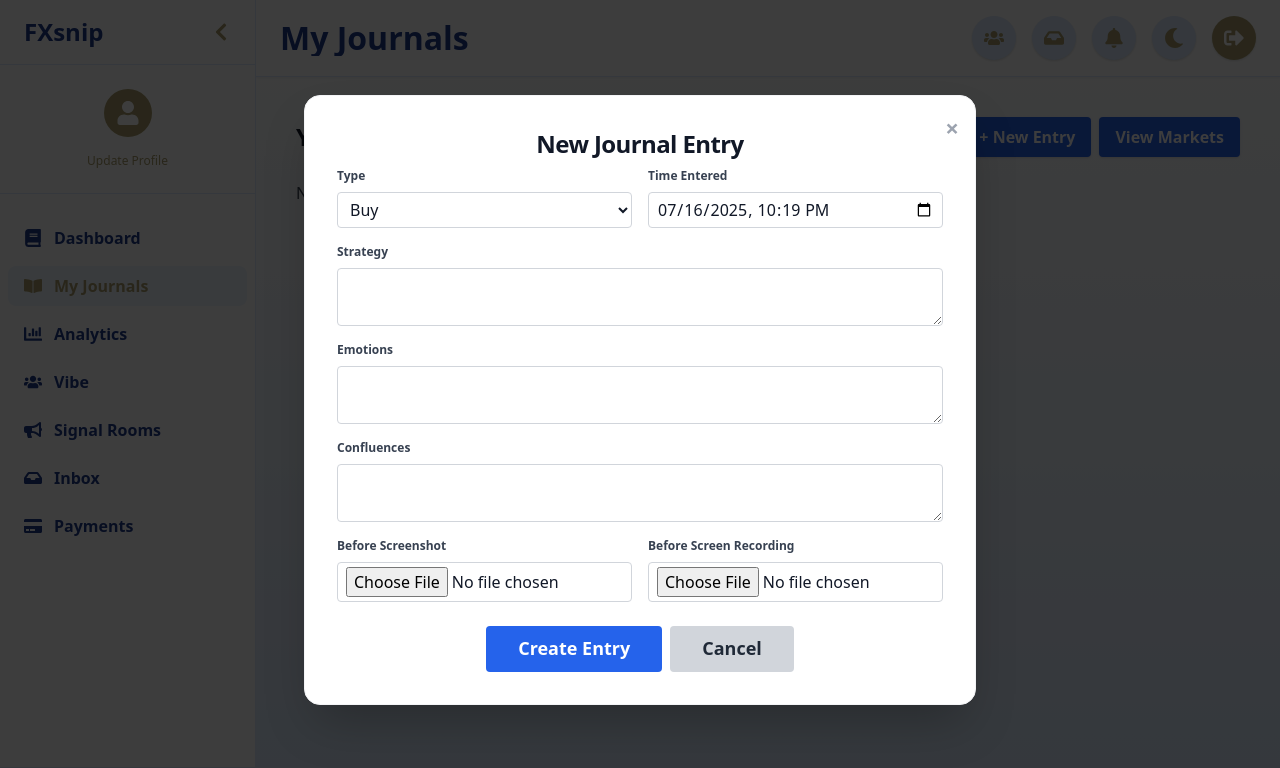
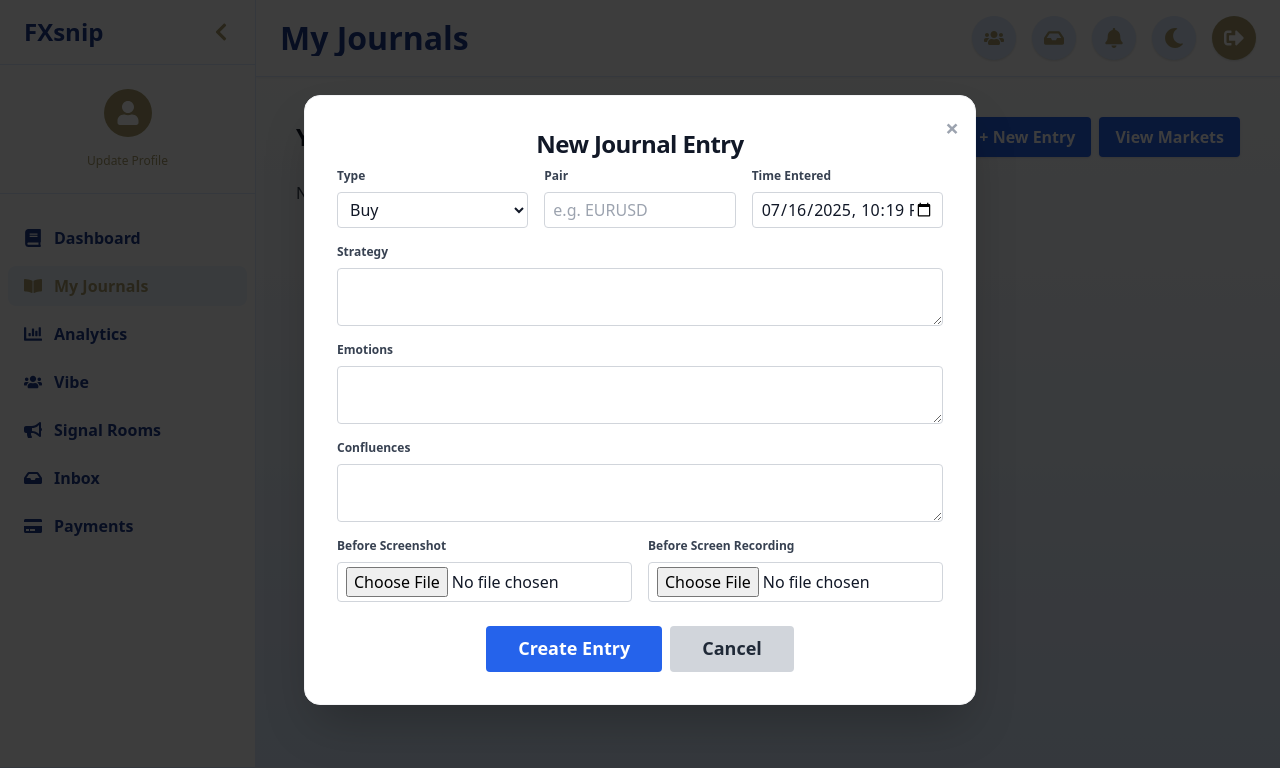
Before and after one commit to lyula/fxsnipclient, a React (Vite) app: page /dashboard/journal in a window 1280 px wide. Both pictures are taken after a click on the button "+ New Entry". Shown: the top 768 px of the page. Built offline with nearby package versions, Linux system fonts and the light colour scheme; no server answers.

Commit message:
styled the cards rendering journals

```diff
--- a/src/components/JournalBeforeModal.jsx
+++ b/src/components/JournalBeforeModal.jsx
@@ -30,7 +30,7 @@ const JournalBeforeModal = ({ open, onClose, form, onChange, onSubmit, loading,
           <h3 className="text-lg sm:text-2xl font-bold text-gray-900 dark:text-gray-100 mb-2 text-center tracking-tight">{editing ? 'Edit Entry (Before Trade)' : 'New Journal Entry'}</h3>
           {/* Only one modal header and close button should exist. Remove duplicate. */}
           <form onSubmit={onSubmit} className="flex flex-col gap-4 w-full">
-            <div className="grid grid-cols-1 sm:grid-cols-2 gap-4 w-full">
+            <div className="grid grid-cols-1 sm:grid-cols-3 gap-4 w-full">
               <div className="flex flex-col gap-2">
                 <label className="text-xs font-semibold text-gray-700 dark:text-gray-200">Type</label>
                 <select
@@ -43,6 +43,18 @@ const JournalBeforeModal = ({ open, onClose, form, onChange, onSubmit, loading,
                   <option value="Buy">Buy</option>
                   <option value="Sell">Sell</option>
                 </select>
+              </div>
+              <div className="flex flex-col gap-2">
+                <label className="text-xs font-semibold text-gray-700 dark:text-gray-200">Pair</label>
+                <input
+                  type="text"
+                  name="pair"
+                  value={form.pair}
+                  onChange={onChange}
+                  className="w-full rounded border border-gray-300 dark:border-gray-600 bg-white dark:bg-gray-800 text-gray-900 dark:text-gray-100 px-2 py-1 text-base sm:text-base min-h-[32px] sm:min-h-[36px] focus:ring-2 focus:ring-blue-500 focus:outline-none transition"
+                  placeholder="e.g. EURUSD"
+                  required
+                />
               </div>
               <div className="flex flex-col gap-2">
                 <label className="text-xs font-semibold text-gray-700 dark:text-gray-200">Time Entered</label>
--- a/src/pages/dashboard/Journal.jsx
+++ b/src/pages/dashboard/Journal.jsx
@@ -37,6 +37,7 @@ function Journal() {
   const [loading, setLoading] = useState(false);
   const [creationForm, setCreationForm] = useState({
     type: "Buy",
+    pair: "",
     strategy: "",
     emotions: "",
     confluences: "",
@@ -72,6 +73,7 @@ function Journal() {
     const localDatetime = `${now.getFullYear()}-${pad(now.getMonth() + 1)}-${pad(now.getDate())}T${pad(now.getHours())}:${pad(now.getMinutes())}`;
     setCreationForm({
       type: "Buy",
+      pair: "",
       strategy: "",
       emotions: "",
       confluences: "",
@@ -109,10 +111,18 @@ function Journal() {
       timeEntered = isoWithOffset;
     }
     try {
+      // Ensure pair is trimmed and not empty
+      const trimmedPair = creationForm.pair ? creationForm.pair.trim() : "";
+      if (!trimmedPair) {
+        alert("Pair is required and cannot be empty or whitespace.");
+        setLoading(false);
+        return;
+      }
       if (editingId) {
         // Only send before fields if editing before fields
         const payload = {
           type: creationForm.type,
+          pair: trimmedPair,
           strategy: creationForm.strategy,
           emotions: creationForm.emotions,
           confluences: creationForm.confluences,
@@ -120,11 +130,13 @@ function Journal() {
           beforeScreenRecording: await buildMediaField("beforeScreenRecording", "video"),
           timeEntered,
         };
+        console.log('Submitting updateJournalEntry payload:', payload);
         await updateJournalEntry(editingId, payload);
       } else {
         // Only send before fields on creation
         const payload = {
           type: creationForm.type,
+          pair: trimmedPair,
           strategy: creationForm.strategy,
           emotions: creationForm.emotions,
           confluences: creationForm.confluences,
@@ -132,6 +144,7 @@ function Journal() {
           beforeScreenRecording: await buildMediaField("beforeScreenRecording", "video"),
           timeEntered,
         };
+        console.log('Submitting postJournalEntry payload:', payload);
         await postJournalEntry(payload);
       }
       setShowCreationModal(false);
@@ -139,6 +152,7 @@ function Journal() {
       setEditingEntry(null);
       setCreationForm({
         type: "Buy",
+        pair: "",
         strategy: "",
         emotions: "",
         confluences: "",
@@ -328,6 +342,10 @@ function Journal() {
                         className="bg-white dark:bg-gray-800 rounded-xl shadow p-4 flex flex-col gap-2"
                       >
                         <div className="flex items-center justify-between mb-2">
+                          <div className="flex items-center gap-2">
+                            {entry.pair && (
+                              <span className="text-xs font-semibold text-gray-700 dark:text-gray-200">{entry.pair}</span>
+                            )}
                             <span className={`px-2 py-1 rounded text-xs font-bold ${
                               entry.type === "Buy"
                                 ? "bg-green-100 text-green-700 dark:bg-green-900 dark:text-green-200"
@@ -335,13 +353,19 @@ function Journal() {
                             }`}>
                               {entry.type}
                             </span>
-                          <span className={`px-2 py-1 rounded text-xs font-bold ${
+                            {entry.outcome && (
+                              <span className="ml-2 text-xs font-semibold text-gray-700 dark:text-gray-200">
+                                Outcome:
+                                <span className={`ml-1 px-2 py-1 rounded text-xs font-bold ${
                                   entry.outcome === "Profit"
                                     ? "bg-blue-100 text-blue-700 dark:bg-blue-900 dark:text-blue-200"
                                     : "bg-yellow-100 text-yellow-700 dark:bg-yellow-900 dark:text-yellow-200"
                                 }`}>
                                   {entry.outcome}
                                 </span>
+                              </span>
+                            )}
+                          </div>
                           <button
                             className="ml-2 px-3 py-1 rounded bg-blue-600 text-white text-xs font-semibold hover:bg-blue-700 transition"
                             onClick={() => {
@@ -380,6 +404,18 @@ function Journal() {
                                 <option value="Buy">Buy</option>
                                 <option value="Sell">Sell</option>
                               </select>
+                            </div>
+                            <div>
+                              <label className="block text-xs font-semibold mb-1">Pair</label>
+                              <input
+                                type="text"
+                                name="pair"
+                                value={creationForm.pair}
+                                onChange={handleCreationChange}
+                                className="w-full rounded border px-2 py-1"
+                                placeholder="e.g. EURUSD"
+                                required
+                              />
                             </div>
                             <div>
                               <label className="block text-xs font-semibold mb-1">Strategy</label>
```
Lines whose indentation alone changed are shown as unchanged.
